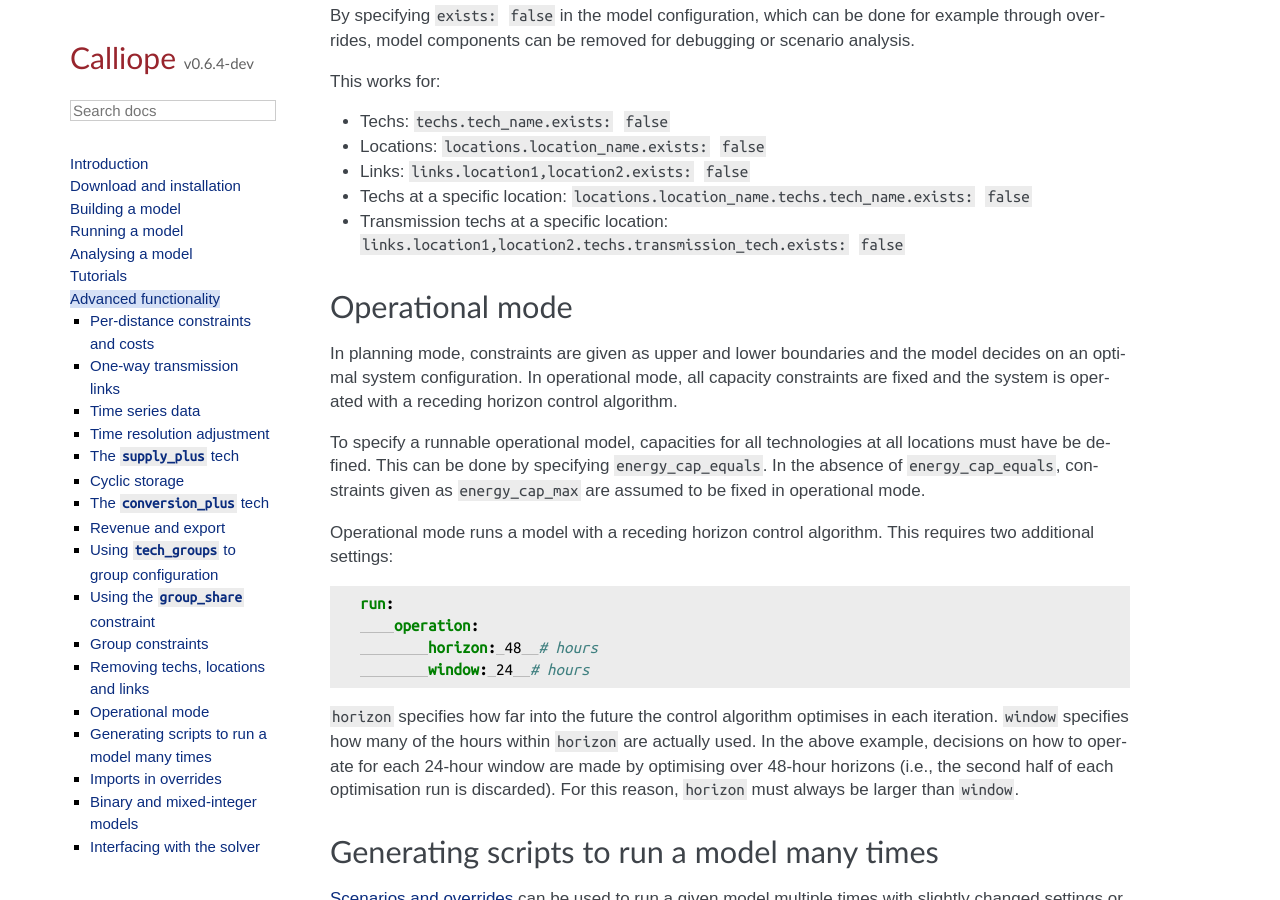
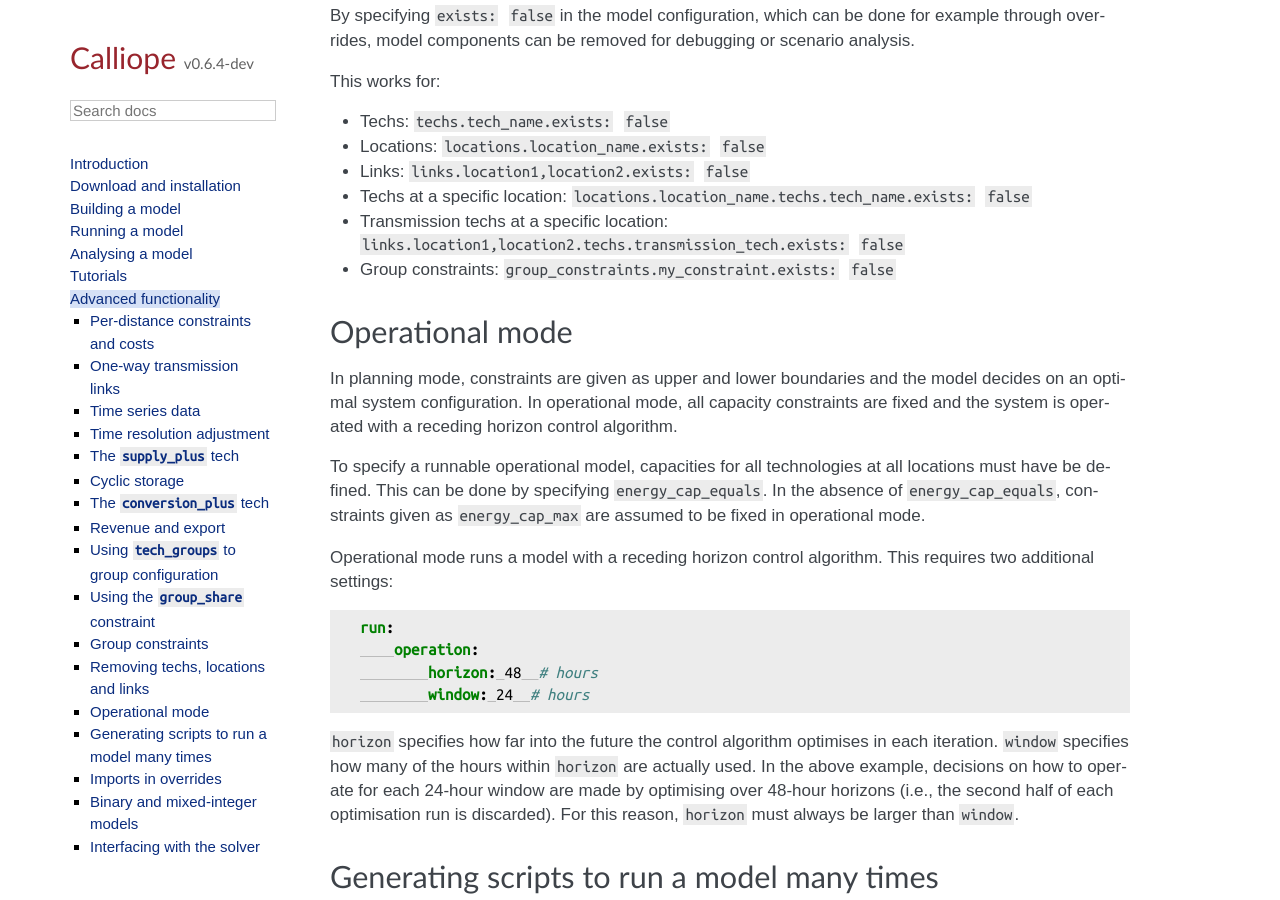
Before and after one commit to calliope-project/calliope, a Sphinx documentation site: the page built from doc/user/ref_advanced_func.rst, in a window 1280 px wide and 900 px high, scrolled down 13805 px. Built offline with Sphinx 7.4.7, drawn with Linux system fonts in a browser that asks for light colours; some web fonts are replaced; pages that are not in the unit, such as notebooks, are missing from menus; a script that is not in the unit is left out; comment, search, counter and statistics services are not loaded.

Commit message:
Add documentation

```diff
--- a/doc/user/ref_advanced_func.rst
+++ b/doc/user/ref_advanced_func.rst
@@ -514,6 +514,7 @@ This works for:
 * Links: ``links.location1,location2.exists: false``
 * Techs at a specific location:  ``locations.location_name.techs.tech_name.exists: false``
 * Transmission techs at a specific location: ``links.location1,location2.techs.transmission_tech.exists: false``
+* Group constraints: ``group_constraints.my_constraint.exists: false``
 
 .. _operational_mode:
 
```
